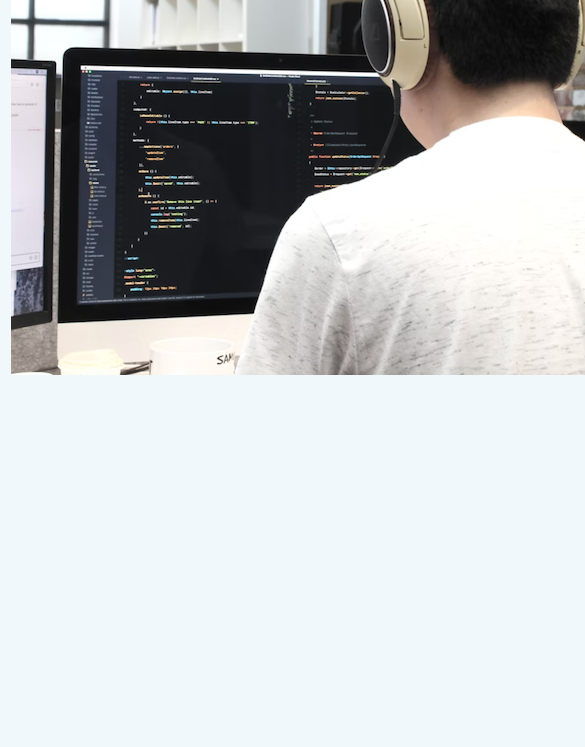
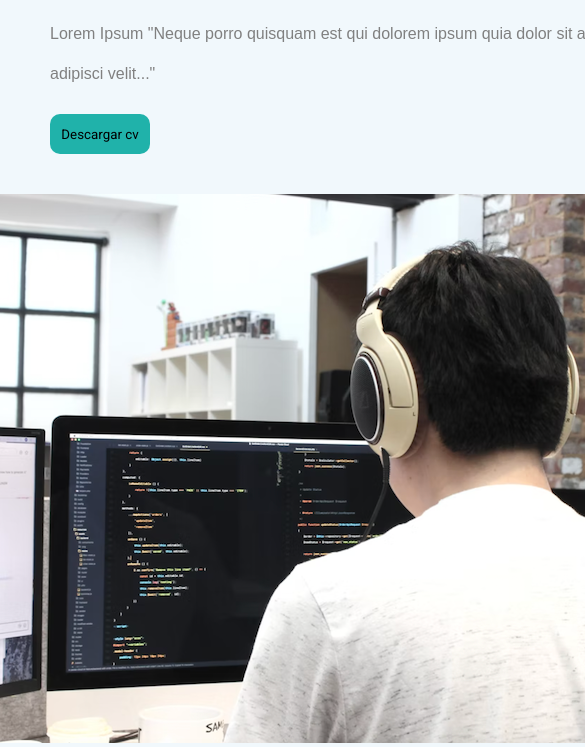
Before and after one commit to donirj/appex-base-page, a plain HTML site: page index.html in a window 390 px wide. Shown: the part 174-921 px from the top of the page, 585 px wide, since content can reach past the window. Before the commit the page ends 844 px from the top, so only its background shows below. Drawn offline with nearby package versions, Linux system fonts and the light colour scheme.

Commit message:
15/12 update

```diff
--- a/index.html
+++ b/index.html
@@ -8,6 +8,7 @@
     <link rel="stylesheet" href="https://fonts.googleapis.com/icon?family=Material+Icons">
     <link rel="stylesheet" href="https://fonts.googleapis.com/css2?family=Material+Symbols+Outlined:opsz,wght,FILL,GRAD@48,400,0,0" />
     <link rel="stylesheet" href="https://cdn.jsdelivr.net/npm/bootstrap-icons@1.10.2/font/bootstrap-icons.css">
+    <link href="https://fonts.googleapis.com/css2?family=Poppins&family=Roboto&display=swap" rel="stylesheet">
     <title>Document</title>
 </head>
 <body>
@@ -15,7 +16,7 @@
     <nav>
         <div class="nav-bar">
             <i class="bi bi-list sidebarOpen"></i>
-            <span class="logo"><a href="">codinglab</a></span>
+            <span class="logo"><a href="">logo</a></span>
 
             <div class="menu">
                 <div class="logo-toggle">
@@ -52,7 +53,6 @@
         </div>
     </nav>
 
-
     <div class="container0">
         <div class="container1">
             <h1>Hey, Aquí Andoni, front end developer</h1>
@@ -70,8 +70,12 @@
         <div class="image">
             <img src="./img/persona.png" alt="">
         </div>
-        </div>
+    </div>
 
+    <!-- <div class="spaceBlue">
+        <img class="blueThing" src="./img/shape.png" alt="">
+    </div>
+     -->
 
    <script src="./index.js"></script>
 </body>
--- a/style.css
+++ b/style.css
@@ -2,7 +2,8 @@
     margin: 0;
     padding: 0;
     box-sizing: border-box;
-    font-family: Arial, Helvetica, sans-serif;
+    font-family: 'Roboto', sans-serif;
+    list-style: none;
 }
 
 :root{
@@ -244,23 +245,21 @@ nav .nav-bar .logo a{
 .container0 {
     display: flex;
     flex-direction: row;
-    justify-content: center;
+    justify-content: space-between;
+    margin-top: 100px;
 }
 
-.container0 {
-    display: flex;
-    flex-direction: row;
-    justify-content: center;
-}
 
 .container1 {
-    margin-top: 200px;
     margin-left: 50px;
     display: flex;
     flex-direction: column;
     justify-content: left;
     margin-right: 30px;
+    width: 700px;
+    margin-top: 200px;
 }
+
 
 .paragraph1{
     margin-top: 30px;
@@ -270,14 +269,40 @@ nav .nav-bar .logo a{
 
 }
 
+.button1{
+    background-color: lightseagreen;
+    border: none;
+    width: 100px;
+    height: 40px;
+    border-radius: 10px;
+    margin-top: 20px;
+}
 
-/*
+.spaceBlue{
+    transform: translateY(50px);
+}
+
+.blueThing{
+    height: 100px;
+    width: 200px;
+}
+
 @media (max-width: 790px) {
-    nav .nav-bar .sidebarOpen{
-        display: block;
+    .container0{
+        display: flex;
+        flex-direction: column;
+        justify-content: center;
+        margin-top: -80px;
     }
 
-    .menu{
+    .button1{
+        margin-bottom: 40px;
+    }
+    /* nav .nav-bar .sidebarOpen{
+        display: block;
+    } */
+
+    /* .menu{
         position: fixed;
         height: 100%;
         width: 320px;
@@ -315,7 +340,7 @@ nav .nav-bar .logo a{
     .nav-links li a{
         display: block;
         margin-top: 20px;
-    }
+    } */
 
 
-} */
+}
```
